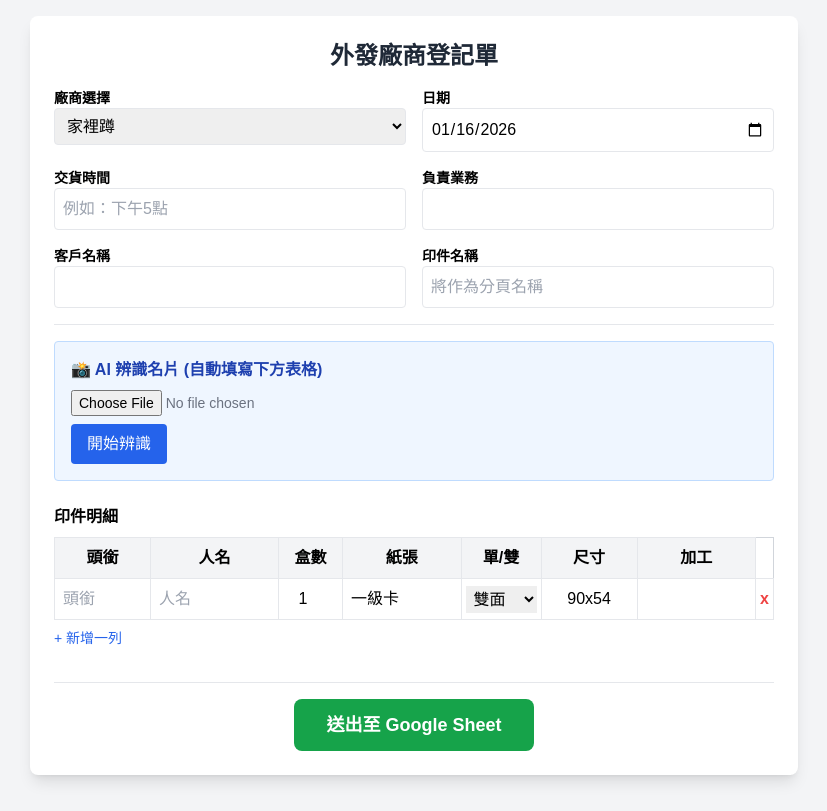
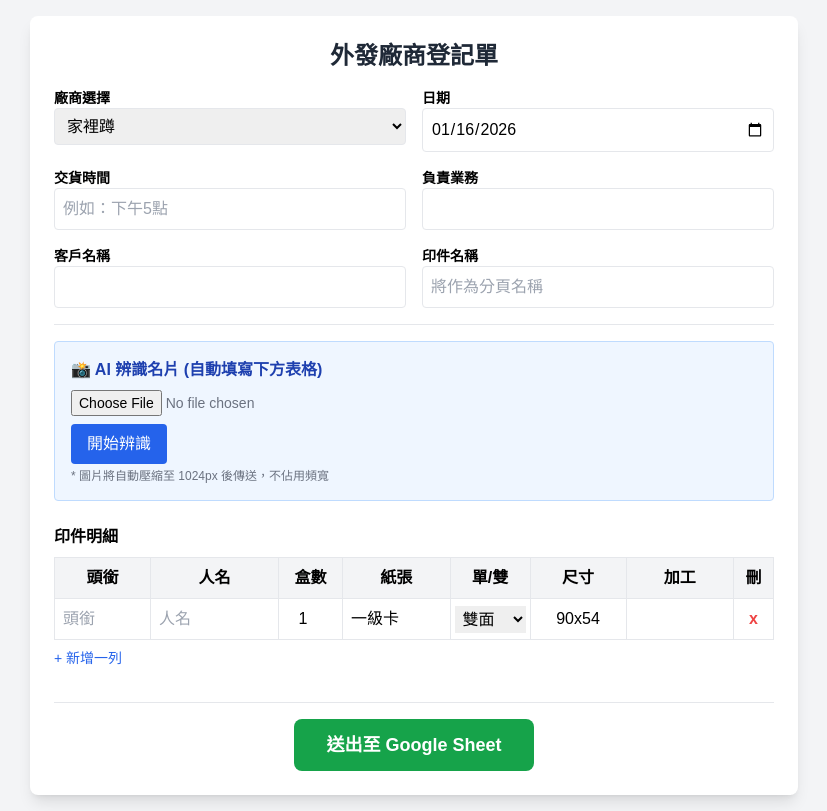
Before and after one commit to Lxontw/JTnamecard, a plain HTML site: page index.html in a window 1280 px wide. Shown: the whole page, without its empty margins (226-1053 px from the left). Drawn offline with nearby package versions, Linux system fonts and the light colour scheme.

Commit message:
Update index.html

```diff
--- a/index.html
+++ b/index.html
@@ -54,7 +54,7 @@
                 <div id="ocrLoader" class="loader"></div>
                 開始辨識
             </button>
-
+            <p class="text-xs text-gray-500 mt-1">* 圖片將自動壓縮至 1024px 後傳送，不佔用頻寬</p>
         </div>
 
         <h3 class="font-bold mb-2">印件明細</h3>
@@ -69,6 +69,7 @@
                         <th class="border p-2 w-20">單/雙</th>
                         <th class="border p-2 w-24">尺寸</th>
                         <th class="border p-2">加工</th>
+                        <th class="border p-2 w-10">刪</th>
                     </tr>
                 </thead>
                 <tbody id="tableBody">
```
